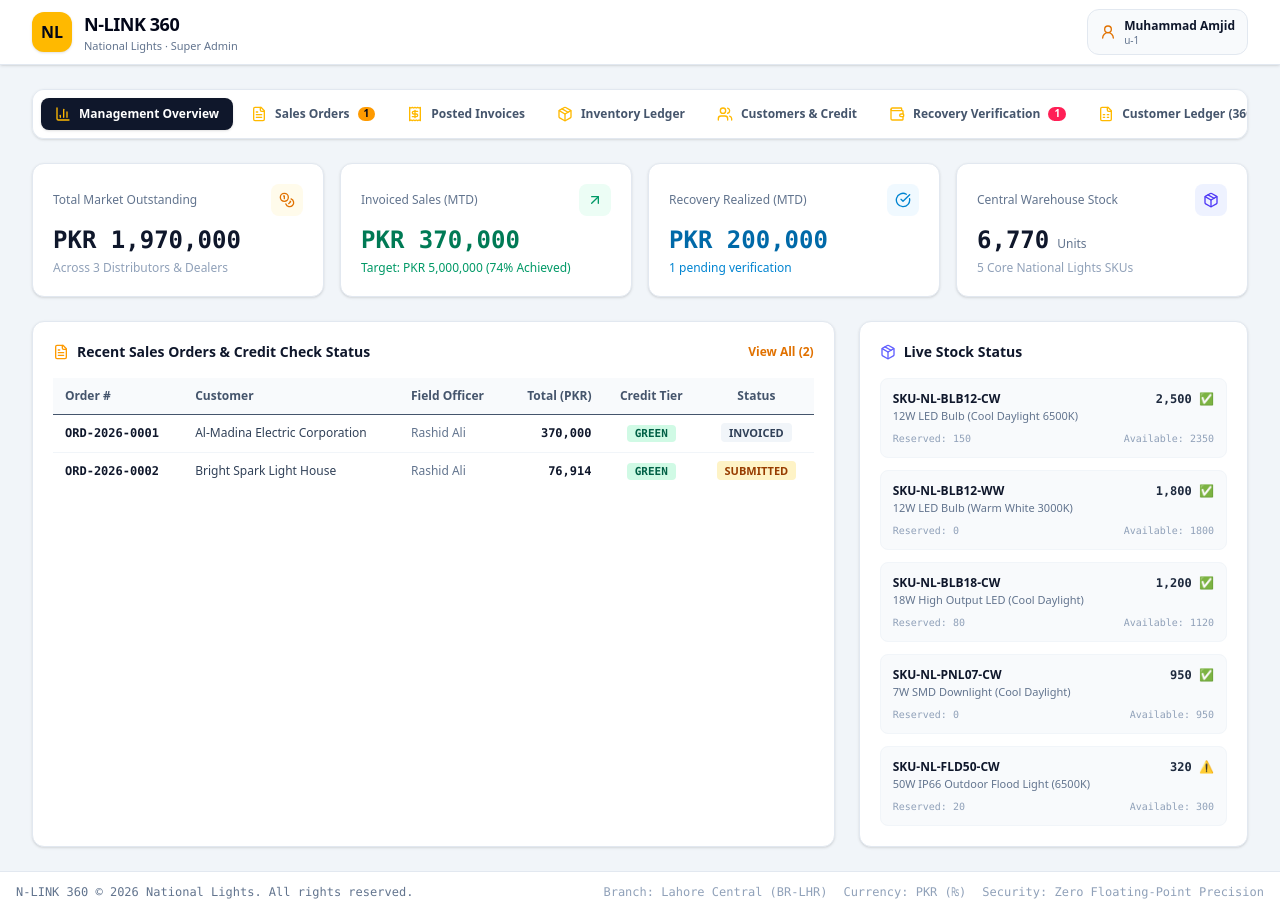
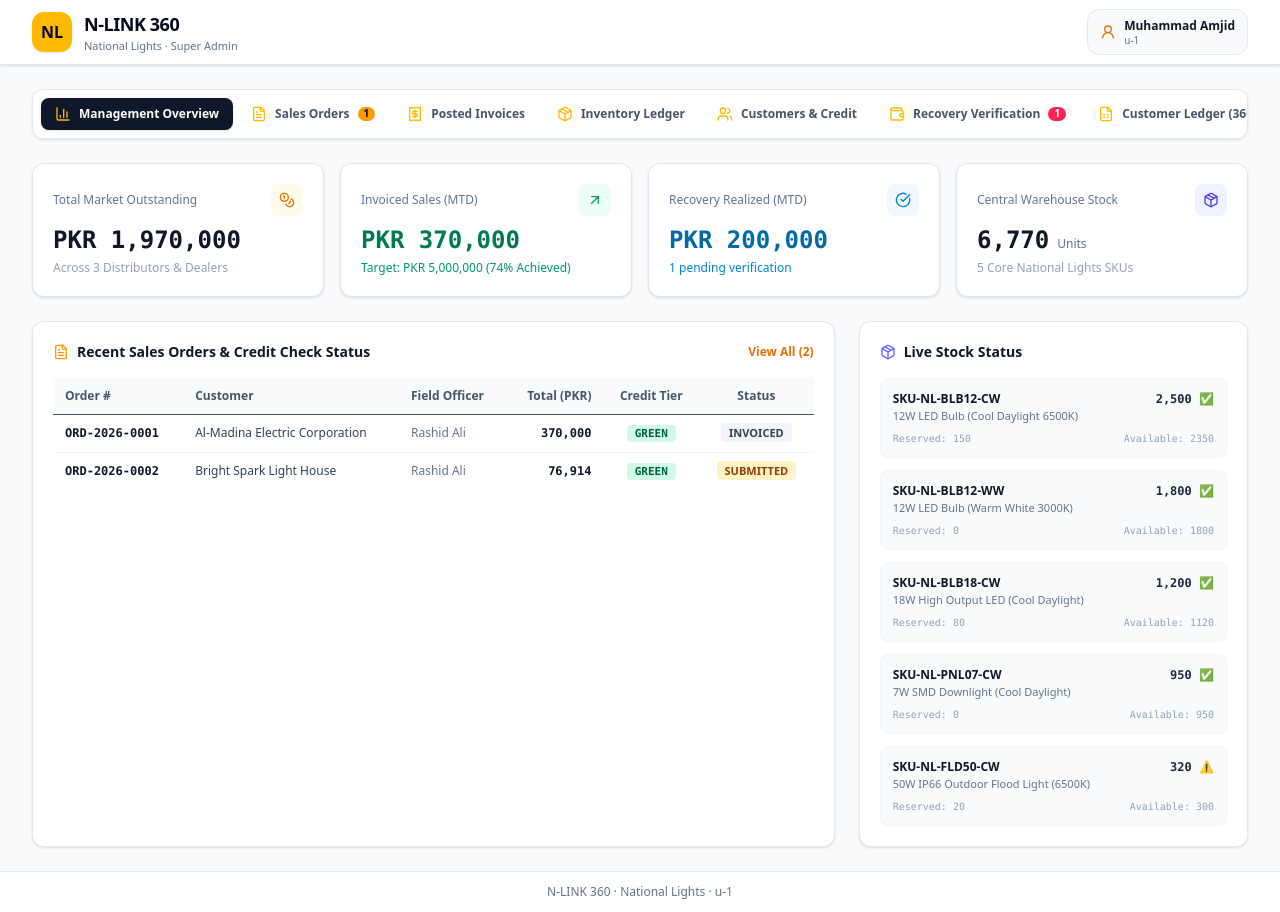
Before and after one commit to AmjidOfficial/N-LINK360, a React (Vite) app: page / in a window 1280 px wide. Built offline with nearby package versions, Linux system fonts and the light colour scheme.

Commit message:
refactor: route users to their workspace and remove role switching

```diff
--- a/src/App.tsx
+++ b/src/App.tsx
@@ -11,6 +11,7 @@ import { DocsViewer } from './components/DocsViewer';
 import { Header } from './components/Header';
 import { SalesRecoveryApp } from './components/SalesRecoveryApp';
 import { inMemoryStore } from './services/store';
+import { workspaceForRole } from './lib/permissions';
 import {
   Customer,
   CustomerVisit,
@@ -24,44 +25,27 @@ import {
   SKU,
   StockReturn,
   User,
-  UserRole,
 } from './types';
 
 export default function App() {
-  const [activeApp, setActiveApp] = useState<'PORTAL' | 'MOBILE_APP' | 'DOCS' | 'VALIDATOR'>('PORTAL');
-
-  // Store reactive state snapshots
-  const [users, setUsers] = useState<User[]>(inMemoryStore.getUsers());
-  const [currentUser, setCurrentUser] = useState<User>(
-    users.find((u) => u.role === 'SUPER_ADMIN') || users[0]
-  );
+  // Temporary development identity. This is deliberately isolated here so the
+  // next milestone can replace it with Supabase Auth without changing the
+  // workspace components. Production must never expose a role switcher.
+  const [users] = useState<User[]>(inMemoryStore.getUsers());
+  const [currentUser] = useState<User>(users.find((u) => u.role === 'SUPER_ADMIN') || users[0]);
+  const activeApp = workspaceForRole(currentUser.role);
 
   const [customers, setCustomers] = useState<Customer[]>(inMemoryStore.getCustomers());
   const [skus, setSkus] = useState<SKU[]>(inMemoryStore.getSKUs());
-  const [inventoryBalances, setInventoryBalances] = useState<InventoryBalance[]>(
-    inMemoryStore.getInventoryBalances()
-  );
+  const [inventoryBalances, setInventoryBalances] = useState<InventoryBalance[]>(inMemoryStore.getInventoryBalances());
   const [salesOrders, setSalesOrders] = useState<SalesOrder[]>(inMemoryStore.getSalesOrders());
   const [invoices, setInvoices] = useState<Invoice[]>(inMemoryStore.getInvoices());
   const [recoveries, setRecoveries] = useState<Recovery[]>(inMemoryStore.getRecoveries());
   const [ledgerEntries, setLedgerEntries] = useState<LedgerEntry[]>(inMemoryStore.getLedgerEntries());
-  const [dispatches, setDispatches] = useState<Dispatch[]>(inMemoryStore.getDispatches());
-  const [stockReturns, setStockReturns] = useState<StockReturn[]>(inMemoryStore.getStockReturns());
+  const [dispatches] = useState<Dispatch[]>(inMemoryStore.getDispatches());
+  const [stockReturns] = useState<StockReturn[]>(inMemoryStore.getStockReturns());
   const [visits, setVisits] = useState<CustomerVisit[]>(inMemoryStore.getVisits());
 
-  // Role Switcher Handler
-  const handleRoleChange = (role: UserRole) => {
-    const matchingUser = users.find((u) => u.role === role);
-    if (matchingUser) {
-      setCurrentUser(matchingUser);
-      // If switching to field role, smoothly activate the mobile app view
-      if (role === 'SALES_RECOVERY') {
-        setActiveApp('MOBILE_APP');
-      }
-    }
-  };
-
-  // Synchronize state from store
   const syncStore = () => {
     setCustomers([...inMemoryStore.getCustomers()]);
     setSkus([...inMemoryStore.getSKUs()]);
@@ -73,38 +57,24 @@ export default function App() {
     setVisits([...inMemoryStore.getVisits()]);
   };
 
-  // Actions
   const handlePostInvoice = (orderId: string) => {
     const result = inMemoryStore.postInvoice(orderId, currentUser.id);
-    if (result.success) {
-      syncStore();
-    } else {
-      alert(`Invoice generation failed: ${result.error}`);
-    }
+    if (result.success) syncStore();
+    else alert(`Invoice generation failed: ${result.error}`);
   };
 
   const handleVerifyRecovery = (recoveryId: string) => {
     const result = inMemoryStore.verifyRecovery(recoveryId, currentUser.id);
-    if (result.success) {
-      syncStore();
-    } else {
-      alert(`Recovery verification failed: ${result.error}`);
-    }
+    if (result.success) syncStore();
+    else alert(`Recovery verification failed: ${result.error}`);
   };
 
   const handleBookOrder = (orderData: Partial<SalesOrder>) => {
-    const created = inMemoryStore.createSalesOrder(orderData);
+    inMemoryStore.createSalesOrder(orderData);
     syncStore();
   };
 
-  const handleRecordRecovery = (data: {
-    customerId: string;
-    amount: number;
-    paymentMode: PaymentMode;
-    instrumentNumber?: string;
-    bankName?: string;
-    remarks?: string;
-  }) => {
+  const handleRecordRecovery = (data: { customerId: string; amount: number; paymentMode: PaymentMode; instrumentNumber?: string; bankName?: string; remarks?: string }) => {
     const cust = customers.find((c) => c.id === data.customerId);
     const recNumber = `REC-2026-${String(recoveries.length + 1).padStart(3, '0')}`;
     inMemoryStore.recordRecovery({
@@ -130,18 +100,9 @@ export default function App() {
   };
 
   return (
-    <div className="min-h-screen bg-slate-100 text-slate-900 flex flex-col antialiased">
-      {/* Top Global Header */}
-      <Header
-        activeApp={activeApp}
-        setActiveApp={setActiveApp}
-        currentUser={currentUser}
-        onRoleChange={handleRoleChange}
-        users={users}
-      />
-
-      {/* Main View Router */}
-      <main className="flex-1">
+    <div className="min-h-screen bg-slate-50 text-slate-900 antialiased">
+      <Header currentUser={currentUser} />
+      <main className="min-h-[calc(100vh-4rem)]">
         {activeApp === 'PORTAL' && (
           <CompanyPortal
             currentUser={currentUser}
@@ -158,14 +119,8 @@ export default function App() {
             onVerifyRecovery={handleVerifyRecovery}
           />
         )}
-
         {activeApp === 'MOBILE_APP' && (
-          <div className="py-6 px-4">
-            <div className="text-center mb-4">
-              <span className="text-xs font-mono font-bold bg-amber-500/10 text-amber-800 border border-amber-500/20 px-3 py-1 rounded-full">
-                Unified Sales & Recovery Field Terminal Simulator
-              </span>
-            </div>
+          <div className="px-4 py-5 sm:px-6 lg:px-8">
             <SalesRecoveryApp
               currentUser={currentUser}
               customers={customers}
@@ -178,22 +133,9 @@ export default function App() {
             />
           </div>
         )}
-
-        {activeApp === 'DOCS' && <DocsViewer />}
-
-        {activeApp === 'VALIDATOR' && <CalculationValidator />}
       </main>
-
-      {/* Footer */}
-      <footer className="bg-white border-t border-slate-200 py-3 text-xs text-slate-500 text-center font-mono">
-        <div className="max-w-7xl mx-auto px-4 flex flex-col sm:flex-row items-center justify-between gap-2">
-          <span>N-LINK 360 &copy; 2026 National Lights. All rights reserved.</span>
-          <div className="flex items-center gap-4 text-slate-400">
-            <span>Branch: Lahore Central (BR-LHR)</span>
-            <span>Currency: PKR (₨)</span>
-            <span>Security: Zero Floating-Point Precision</span>
-          </div>
-        </div>
+      <footer className="border-t border-slate-200 bg-white px-4 py-3 text-center text-xs text-slate-500">
+        N-LINK 360 · National Lights · {currentUser.id}
       </footer>
     </div>
   );
```
